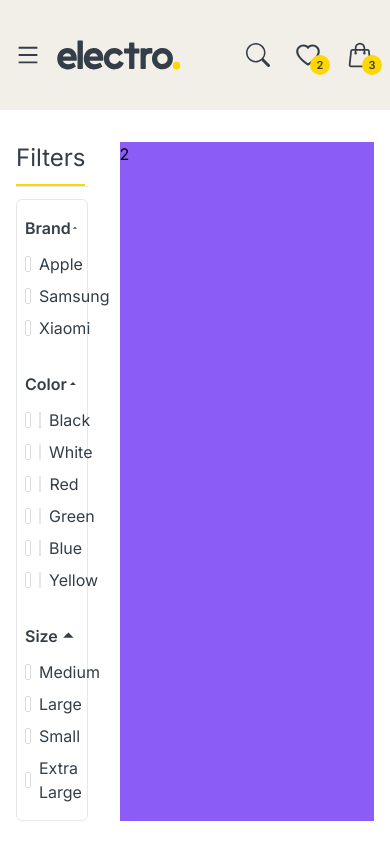
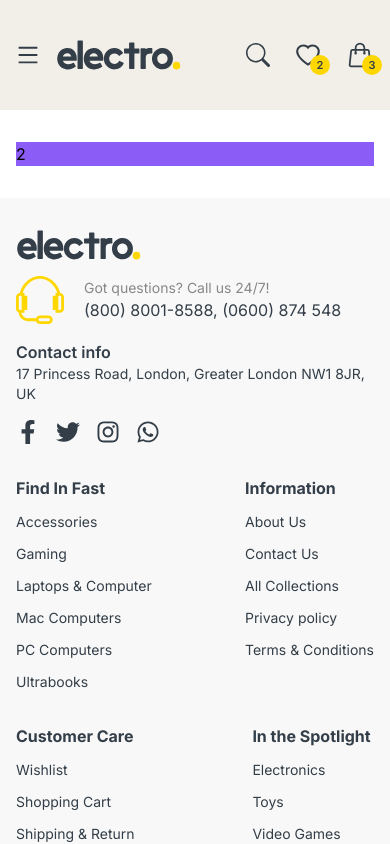
Before and after one commit to DevoAhmedIsmail/electro, a Next.js app: page /category/all in a window 390 px wide. Shown: the top 844 px of the page. Built offline with nearby package versions, Linux system fonts and the light colour scheme.

Commit message:
structure the filter in small screen

```diff
--- a/app/category/[slug]/page.tsx
+++ b/app/category/[slug]/page.tsx
@@ -16,13 +16,11 @@ const Category = ({params}: ParamsProps) => {
     <main className='bg-[var(--bgMode)] py-8'>
         <Container>
         <div className='flex justify-between gap-8'>
-            <div className="w-[20%] ">
+            <div className="hidden lg:block w-[20%] ">
                 <ProductSectionHeader title='Filters' />
-                <div className="border rounded-md mt-3">
-                    <Filters />
-                </div>
+                <Filters />
             </div>
-            <div className="w-[80%] bg-violet-500">2</div>
+            <div className="w-full lg:w-[80%] bg-violet-500">2</div>
         </div>
         </Container>
     </main>
--- a/components/Filters/Filters.tsx
+++ b/components/Filters/Filters.tsx
@@ -81,7 +81,11 @@ const Filters = () => {
   setTimeout(() => {
     setIsLoading(false); // Update isLoading when the operation is complete
   }, 2000);
+
   return (
+    <div className="border rounded-md mt-3">
+
+      {
         isLoading ? (
           <div className='flex items-center justify-center py-4'>
             <PuffLoader size={28} color="#fed700"  />
@@ -93,7 +97,9 @@ const Filters = () => {
             <FilterItem title='size' options={filterOptionsData.size}  isLoading={isLoading} setIsLoading={setIsLoading} />
           </div>
         )
+      }
 
+    </div>
     )
 }
 
```
Lines whose indentation alone changed are shown as unchanged.
